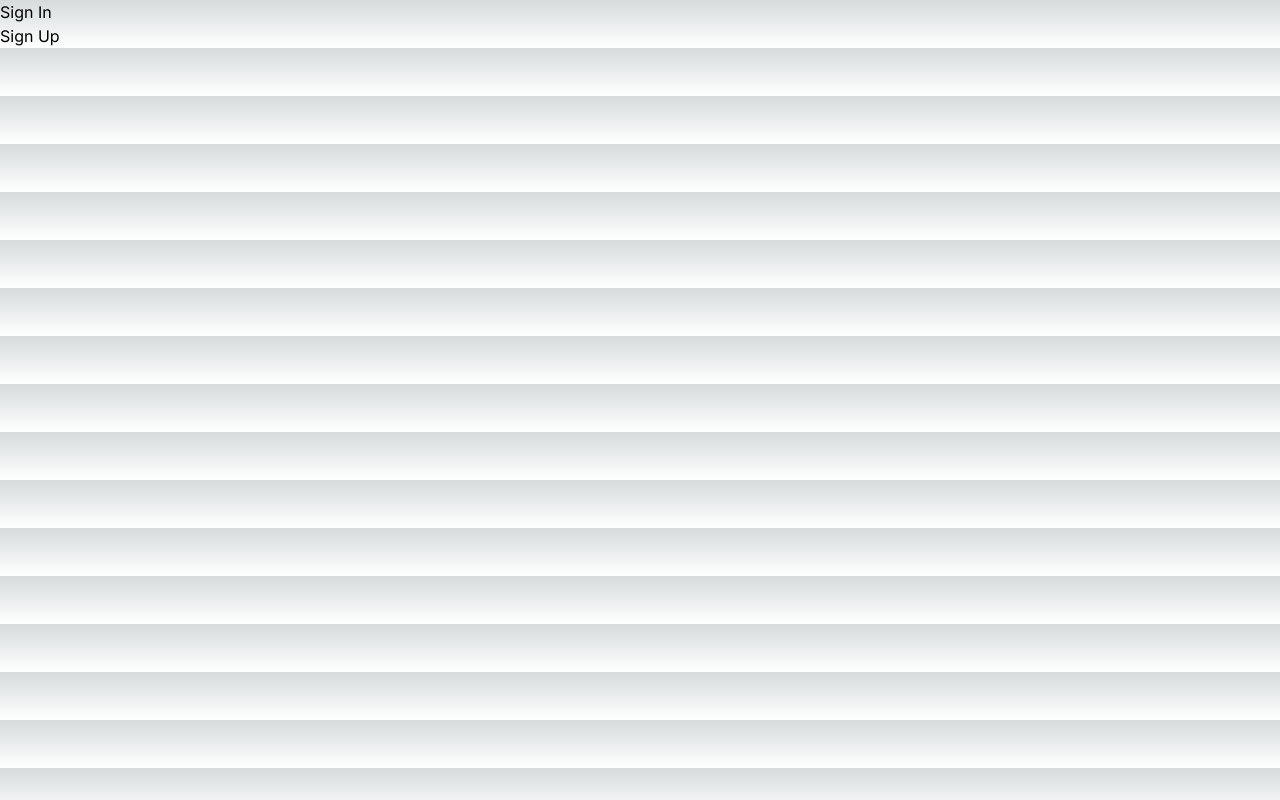
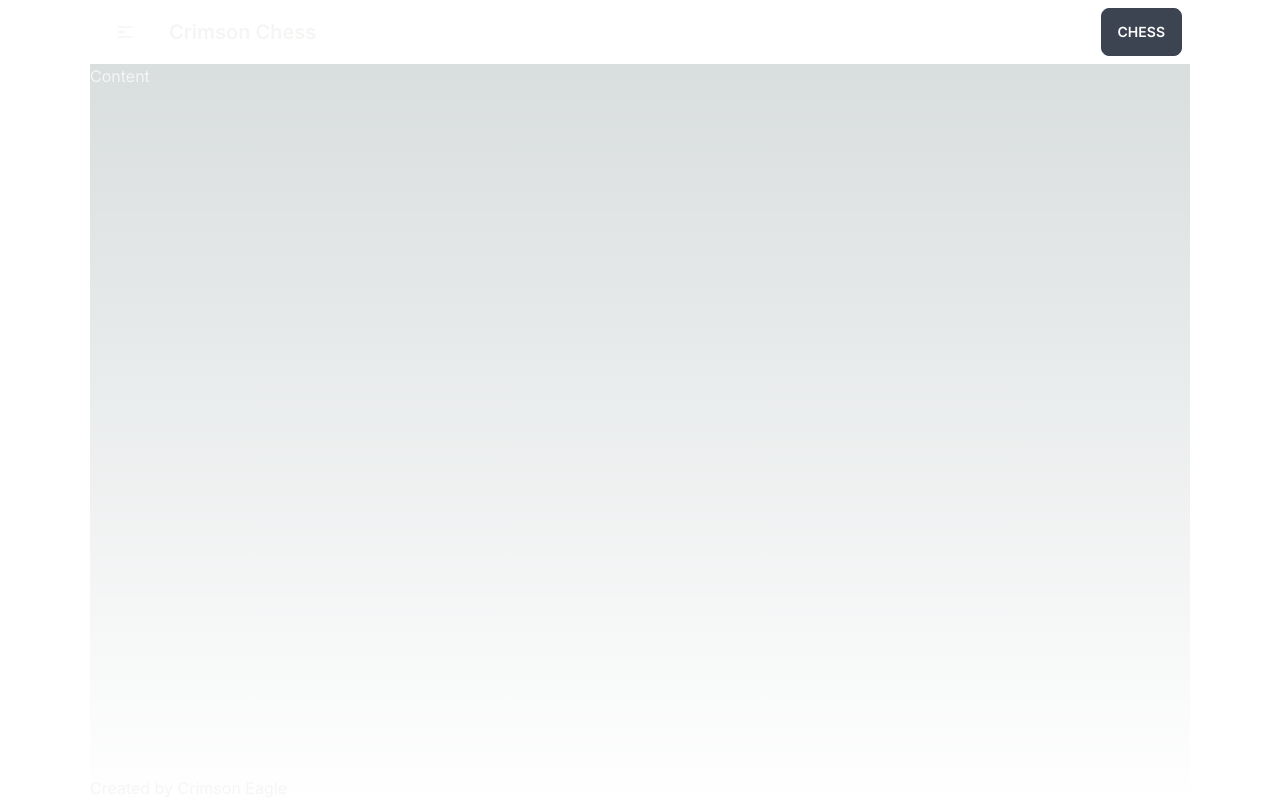
Before and after one commit to Hack-Weekly/crimson-eagle-FE-game, a Next.js app in the folder chess-app/: page / in a window 1280 px wide. Built offline with nearby package versions, Linux system fonts and the light colour scheme.

Commit message:
Layout beginning with errors

```diff
--- a/chess-app/package.json
+++ b/chess-app/package.json
@@ -14,6 +14,7 @@
     "@types/react": "18.2.6",
     "@types/react-dom": "18.2.4",
     "autoprefixer": "10.4.14",
+    "daisyui": "^2.51.6",
     "eslint": "8.40.0",
     "eslint-config-next": "13.4.2",
     "next": "13.4.2",
--- /dev/null
+++ b/chess-app/src/app/components/footer.tsx
@@ -0,0 +1,5 @@
+export default function Footer () {
+    return (
+    <div>Created by Crimson Eagle</div>
+        )
+}
--- /dev/null
+++ b/chess-app/src/app/components/header.tsx
@@ -0,0 +1,27 @@
+
+import { UserButton } from "@clerk/nextjs"
+import Link from "next/link"
+
+export default function Header () {
+
+return (
+<div className="navbar bg-base-100">
+  <div className="navbar-start">
+    <div className="dropdown">
+      <label tabIndex={0} className="btn btn-ghost">
+        <svg xmlns="http://www.w3.org/2000/svg" className="h-5 w-5" fill="none" viewBox="0 0 24 24" stroke="currentColor"><path strokeLinecap="round" strokeLinejoin="round" strokeWidth="2" d="M4 6h16M4 12h8m-8 6h16" /></svg>
+      </label>
+      <ul tabIndex={0} className="menu menu-compact dropdown-content mt-3 p-2 shadow bg-base-100 rounded-box w-52">
+        <li><a><Link href="/sign-in">Sign In</Link></a></li>
+        <li><a><Link href="/sign-up">Sign Up</Link></a></li>
+      </ul>
+    </div>
+    <UserButton afterSignOutUrl="/"/>
+    <a className="btn btn-ghost normal-case text-xl">Crimson Chess</a>
+  </div>
+  <div className="navbar-end">
+    <a className="btn">Chess</a>
+  </div>
+</div>
+)
+}
--- a/chess-app/src/app/layout.tsx
+++ b/chess-app/src/app/layout.tsx
@@ -1,24 +1,40 @@
+import { ClerkProvider } from '@clerk/nextjs/app-beta'
+
+import { Inter } from 'next/font/google'
 import './globals.css'
-import { Inter } from 'next/font/google'
-import { ClerkProvider } from '@clerk/nextjs'
+import Footer from './components/footer'
+import Header from './components/header'
 
-const inter = Inter({ subsets: ['latin'] })
+const inter = Inter({
+  subsets: ['latin']
+})
+
+
 
 export const metadata = {
-  title: 'Chess App',
-  description: 'Generated by Crimon Eagle',
+  title: 'Chess',
+  description: 'Created by Crimson Eagle'
 }
 
-export default function RootLayout({
+function RootLayout({
   children,
 }: {
   children: React.ReactNode
 }) {
   return (
-    <ClerkProvider>
-      <html lang="en">
-        <body className={inter.className}>{children}</body>
-      </html>
-    </ClerkProvider>
+    <html
+      lang='en'
+      className={`${inter.className} h-full scroll-smooth antialiased container`}
+    >
+      <body className='flex h-full flex-col text-stone-100'>
+        <ClerkProvider>
+          <Header />
+          <main className='grow'>{children}</main>
+          <Footer />
+        </ClerkProvider>
+      </body>
+    </html>
   )
 }
+
+export default RootLayout
--- a/chess-app/src/app/page.tsx
+++ b/chess-app/src/app/page.tsx
@@ -1,18 +1,10 @@
-import { SignUp, UserButton } from "@clerk/nextjs";
-import Link from "next/link";
+import { UserButton } from "@clerk/nextjs";
+
 
 export default function Home() {
-  return (
-    <div>
-    <div>
-      <UserButton afterSignOutUrl="/"/>
-    </div>
-    <div>
-      <Link href="/sign-in">Sign In</Link>
-    </div>
-    <div>
-      <Link href="/sign-up">Sign Up</Link>
-    </div>
-    </div>
-  )
-}
+    return (
+        <div>
+        Content
+        </div>
+    )
+  }
--- a/chess-app/src/app/sign-in/page.tsx
+++ b/chess-app/src/app/sign-in/page.tsx
@@ -1,5 +1,16 @@
-import { SignIn } from "@clerk/nextjs";
+import { SignIn } from "@clerk/nextjs/app-beta";
 
-export default function Page() {
-  return <SignIn afterSignInUrl="/game-type"/>;
+
+const Page = async () => {
+  return (
+    <section className='py-24'>
+      <div className='container'>
+        <div className='flex justify center'>
+          <SignIn afterSignInUrl="game-type" />
+        </div>
+      </div>
+    </section>
+  )
 }
+
+export default Page
--- a/chess-app/src/app/sign-up/page.tsx
+++ b/chess-app/src/app/sign-up/page.tsx
@@ -1,5 +1,16 @@
-import { SignUp } from "@clerk/nextjs";
+import { SignUp } from "@clerk/nextjs/app-beta";
 
-export default function Page() {
-  return <SignUp />;
+
+const Page = async () => {
+  return (
+    <section className='py-24'>
+      <div className='container'>
+        <div className='flex justify center'>
+          <SignUp afterSignInUrl="/game-type" />
+        </div>
+      </div>
+    </section>
+  )
 }
+
+export default Page
--- a/chess-app/src/middleware.ts
+++ b/chess-app/src/middleware.ts
@@ -1,6 +1,7 @@
 import { authMiddleware } from "@clerk/nextjs";
-
-export default authMiddleware();
+export default authMiddleware({
+  publicRoutes: ["/"]
+});
 
 export const config = {
   matcher: ["/((?!.*\\..*|_next).*)", "/", "/(api|trpc)(.*)"],
--- a/chess-app/tailwind.config.js
+++ b/chess-app/tailwind.config.js
@@ -6,6 +6,13 @@ module.exports = {
     './src/app/**/*.{js,ts,jsx,tsx,mdx}',
   ],
   theme: {
+    container: {
+      center: true,
+      padding: '1.25rem',
+      screens: {
+        xl: '1140px',
+      },
+      },
     extend: {
       backgroundImage: {
         'gradient-radial': 'radial-gradient(var(--tw-gradient-stops))',
@@ -14,5 +21,6 @@ module.exports = {
       },
     },
   },
-  plugins: [],
+  plugins: [require("daisyui")],
+
 }
--- a/chess-app/tsconfig.json
+++ b/chess-app/tsconfig.json
@@ -23,6 +23,6 @@
       "@/*": ["./src/*"]
     }
   },
-  "include": ["next-env.d.ts", "**/*.ts", "**/*.tsx", ".next/types/**/*.ts"],
+  "include": ["next-env.d.ts", "**/*.ts", "**/*.tsx", ".next/types/**/*.ts", "src/app/layout.tsx"],
   "exclude": ["node_modules"]
 }
```
Also changed, not shown: 1 other file (tests, documents, lock files or other folders).
